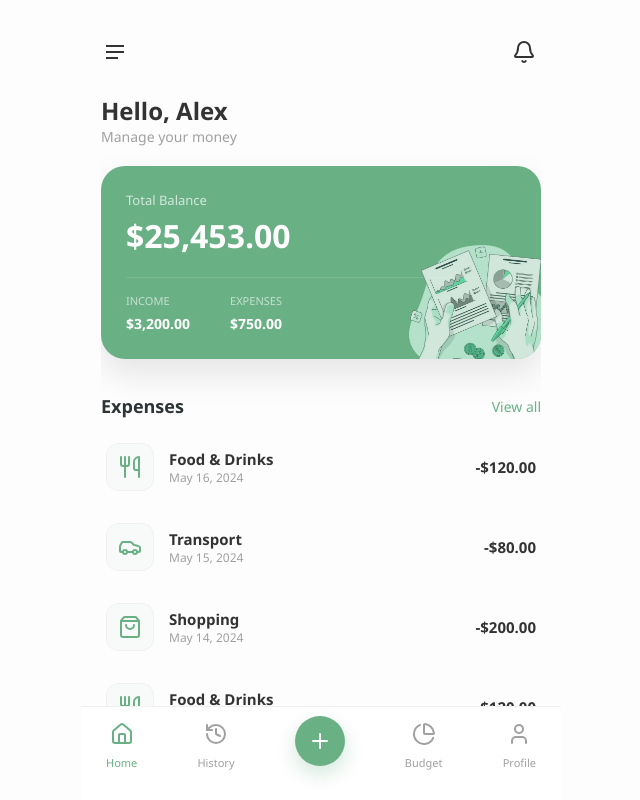
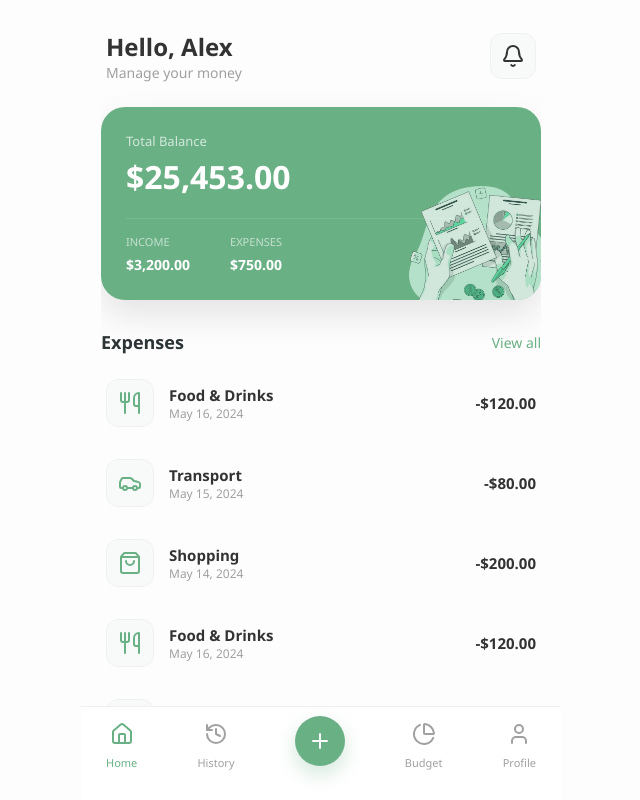
Before and after one commit to Papia-tech/Finance-Flow, a plain HTML site: page dashboard.html in a window 1280 px wide. Shown: the whole page, without its empty margins (319-959 px from the left). Drawn offline with nearby package versions, Linux system fonts and the light colour scheme.

Commit message:
Add files via upload

```diff
--- a/dashboard.html
+++ b/dashboard.html
@@ -62,23 +62,13 @@
             background: #fdfdfd;
         }
 
+        /* Modified header to align greeting and icon */
         header {
             display: flex;
             justify-content: space-between;
             align-items: center;
-            padding: 20px 5px;
-            margin-bottom: 10px;
-        }
-
-        .menu-dots {
-            display: flex;
-            flex-direction: column;
-            gap: 4px;
-        }
-        .menu-dots span {
-            width: 18px;
-            height: 2px;
-            background: #333;
+            padding: 10px 5px; /* Reduced padding to push up */
+            margin-bottom: 5px;
         }
 
         .user-greeting h1 {
@@ -96,6 +86,10 @@
             color: #333;
             display: flex;
             align-items: center;
+            background: var(--soft-bg);
+            padding: 10px;
+            border-radius: 12px;
+            border: 1px solid var(--border-light);
         }
 
         .balance-card {
@@ -104,7 +98,7 @@
             border-radius: 24px;
             padding: 25px;
             color: white;
-            margin: 20px 0;
+            margin: 15px 0; /* Reduced margin */
             position: relative;
             box-shadow: 0 15px 35px rgba(0,0,0,0.1);
             overflow: hidden;
@@ -152,10 +146,6 @@
         }
 
         /* --- HISTORY SPECIFIC STYLES --- */
-        .history-header {
-            margin-bottom: 20px;
-        }
-
         .search-bar {
             background: var(--soft-bg);
             border: 1px solid var(--border-light);
@@ -164,7 +154,7 @@
             display: flex;
             align-items: center;
             gap: 10px;
-            margin-top: 15px;
+            margin-top: 10px;
         }
 
         .search-bar input {
@@ -417,20 +407,14 @@
         <div id="homeView" class="view-content active">
             <div class="header-fixed-section">
                 <header>
-                    <div class="menu-dots">
-                        <span></span>
-                        <span></span>
-                        <span style="width: 12px;"></span>
+                    <div class="user-greeting">
+                        <h1>Hello, Alex</h1>
+                        <p>Manage your money</p>
                     </div>
                     <div class="notif-icon">
                         <i data-lucide="bell" size="20"></i>
                     </div>
                 </header>
-
-                <div class="user-greeting">
-                    <h1>Hello, Alex</h1>
-                    <p>Manage your money</p>
-                </div>
 
                 <div class="balance-card">
                     <img src="Back.png" alt="Overview" class="card-image-corner">
@@ -519,11 +503,6 @@
         <div id="historyView" class="view-content">
             <div class="header-fixed-section">
                 <header>
-                    <div class="menu-dots">
-                        <span></span>
-                        <span></span>
-                        <span style="width: 12px;"></span>
-                    </div>
                     <h2 style="font-size: 18px; font-weight: 700;">Transaction History</h2>
                     <div class="notif-icon">
                         <i data-lucide="filter" size="20"></i>
```
